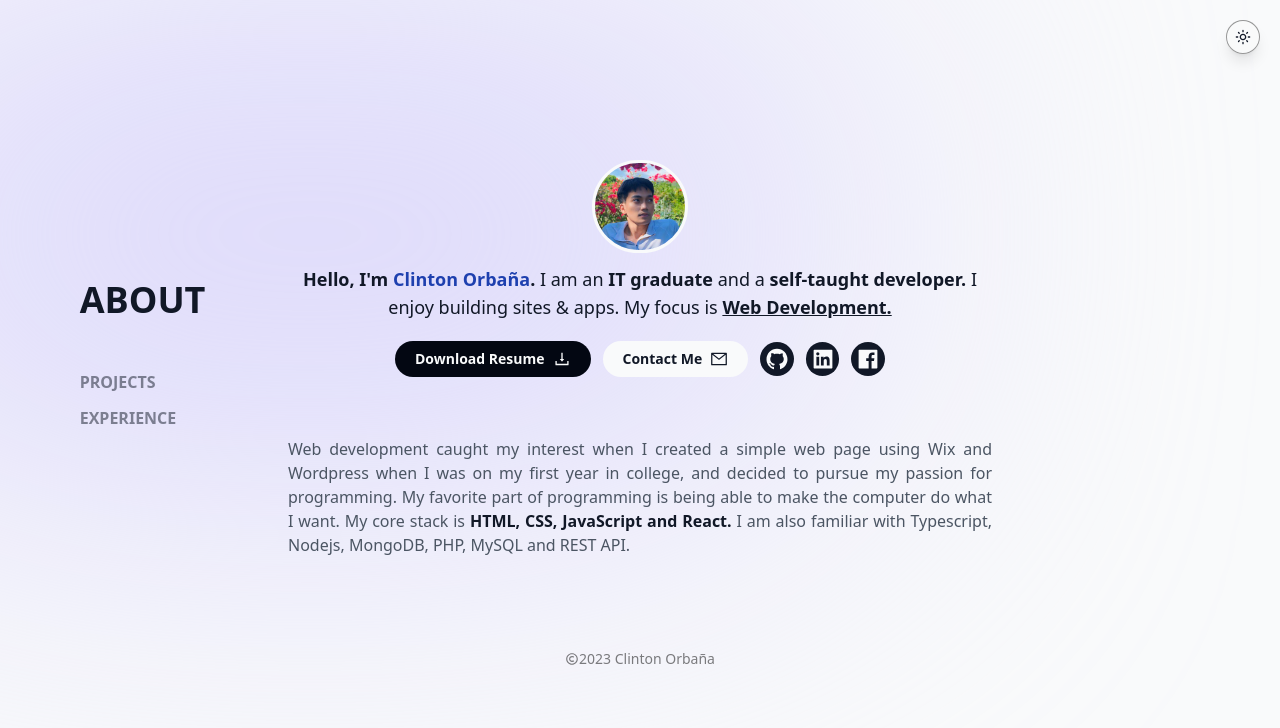
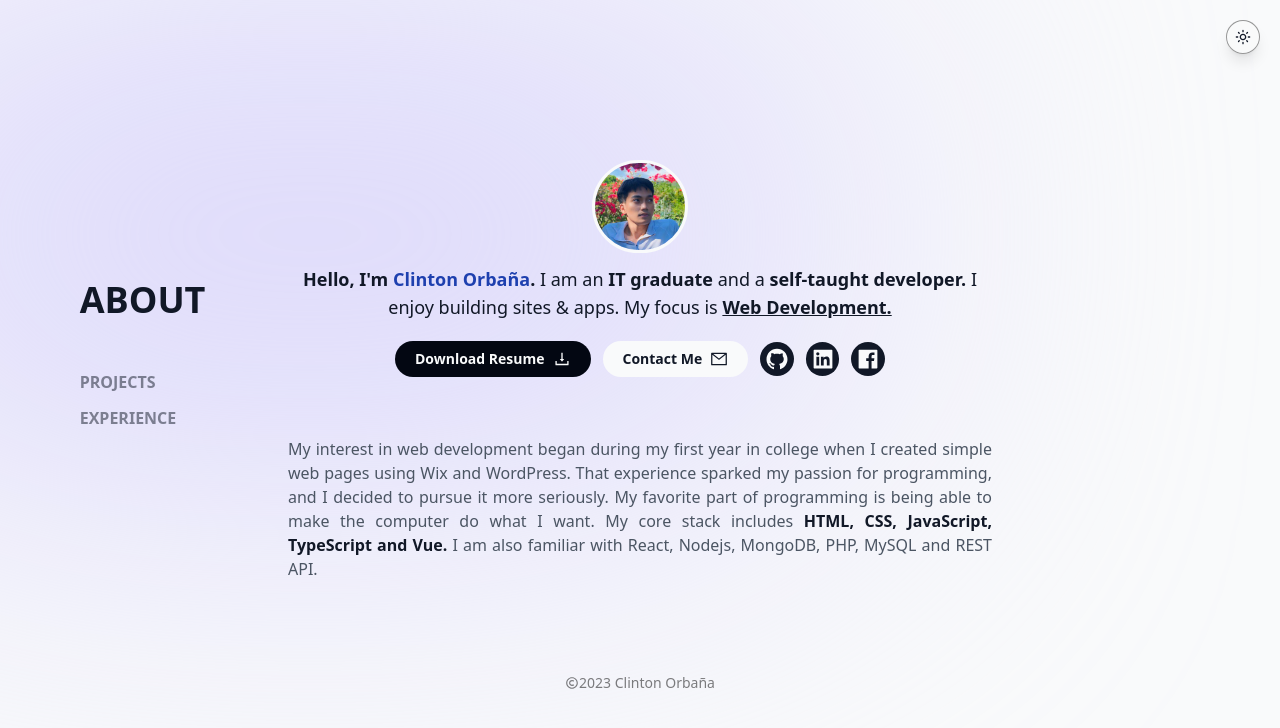
Before and after one commit to clntnorbana/portfolio.v2, a React (Vite) app: page / in a window 1280 px wide. Shown: the top 728 px of the page. Built offline with nearby package versions, Linux system fonts and the light colour scheme.

Commit message:
updated about me

```diff
--- a/src/pages/home/About.tsx
+++ b/src/pages/home/About.tsx
@@ -74,17 +74,17 @@ const About = () => {
 
       <div>
         <p className="text-justify text-gray-600 dark:text-gray-300">
-          Web development caught my interest when I created a simple web page
-          using Wix and Wordpress when I was on my first year in college, and
-          decided to pursue my passion for programming. My favorite part of
-          programming is being able to make the computer do what I want. My core
-          stack is{" "}
+          My interest in web development began during my first year in college
+          when I created simple web pages using Wix and WordPress. That
+          experience sparked my passion for programming, and I decided to pursue
+          it more seriously. My favorite part of programming is being able to
+          make the computer do what I want. My core stack includes{" "}
           <span className="font-semibold text-gray-900 dark:text-gray-50">
-            HTML, CSS, JavaScript and React.
+            HTML, CSS, JavaScript, TypeScript and Vue.
           </span>{" "}
           I am also familiar with{" "}
           {/* <span className="font-semibold text-gray-900 dark:text-gray-50"> */}
-          Typescript, Nodejs, MongoDB, PHP, MySQL and REST API.
+          React, Nodejs, MongoDB, PHP, MySQL and REST API.
           {/* </span> */}
         </p>
       </div>
```
